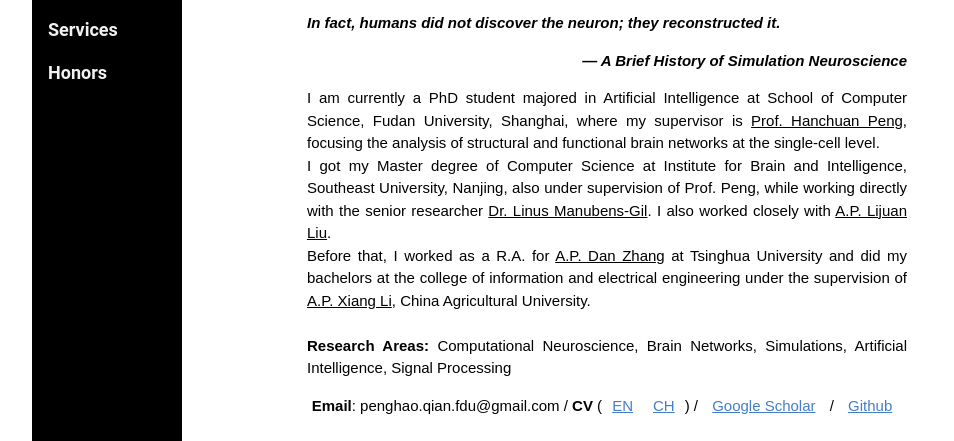
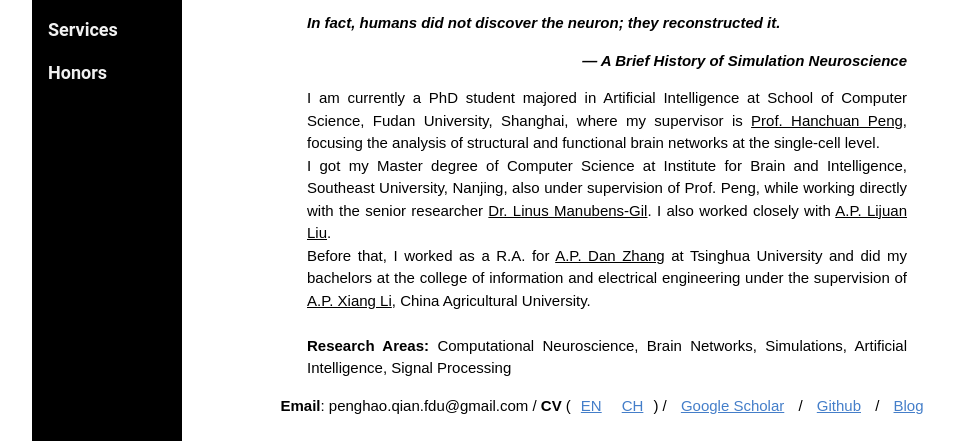
Before and after one commit to Mr-strlen/Mr-strlen.github.io, a plain HTML site: page index.html in a window 1280 px wide. Shown: the part 359-800 px from the top of the page, without its empty margins (108-1062 px from the left). Drawn offline with Linux system fonts and the light colour scheme.

Commit message:
add blog link

```diff
--- a/index.html
+++ b/index.html
@@ -94,7 +94,7 @@
         </p>
 
         <p class="social-links">
-          <strong>Email</strong>: penghao.qian.fdu@gmail.com / <strong>CV</strong> (<a href="https://github.com/Mr-strlen/Mr-strlen.github.io/blob/main/Penghao_CV_EN.pdf">EN</a><a href="https://github.com/Mr-strlen/Mr-strlen.github.io/blob/main/Penghao_CV_CH.pdf">CH</a>) / <a href="https://scholar.google.com/citations?user=bMh8__oAAAAJ">Google Scholar</a> / <a href="https://github.com/Mr-strlen">Github</a>
+          <strong>Email</strong>: penghao.qian.fdu@gmail.com / <strong>CV</strong> (<a href="https://github.com/Mr-strlen/Mr-strlen.github.io/blob/main/Penghao_CV_EN.pdf">EN</a><a href="https://github.com/Mr-strlen/Mr-strlen.github.io/blob/main/Penghao_CV_CH.pdf">CH</a>) / <a href="https://scholar.google.com/citations?user=bMh8__oAAAAJ">Google Scholar</a> / <a href="https://github.com/Mr-strlen">Github</a> / <a href="https://mr-strlen.github.io/blog.html">Blog</a>
         </p>
   </section>
 
```
Also changed, not shown: blog.html (+1 -1 lines).
